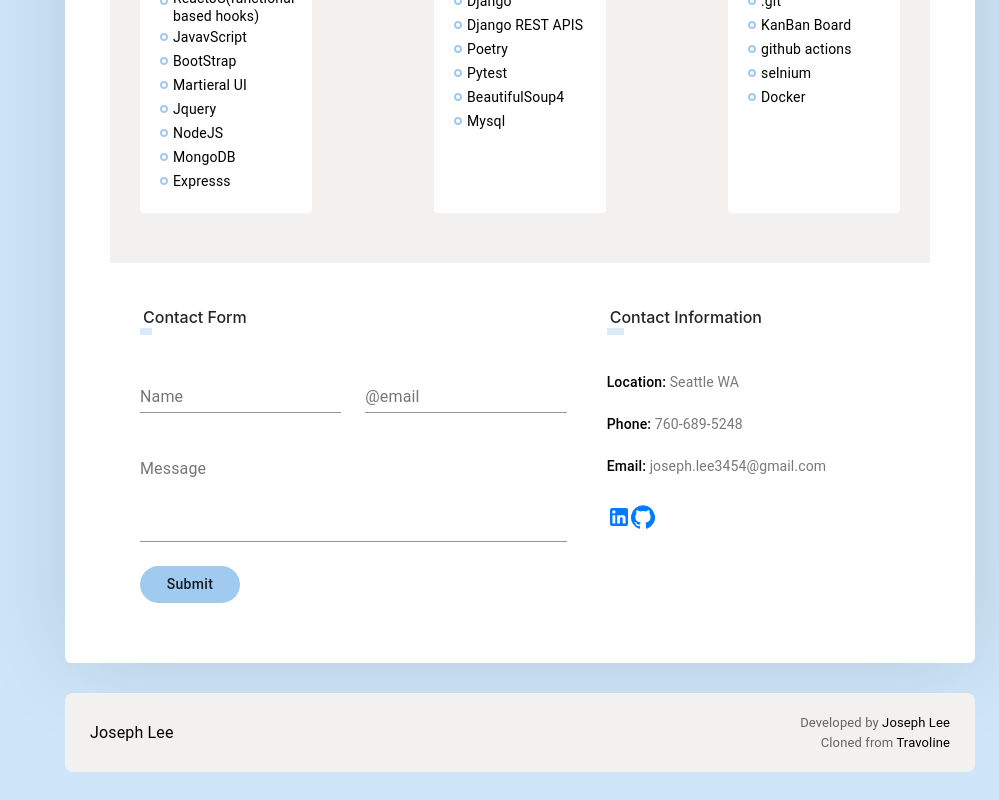
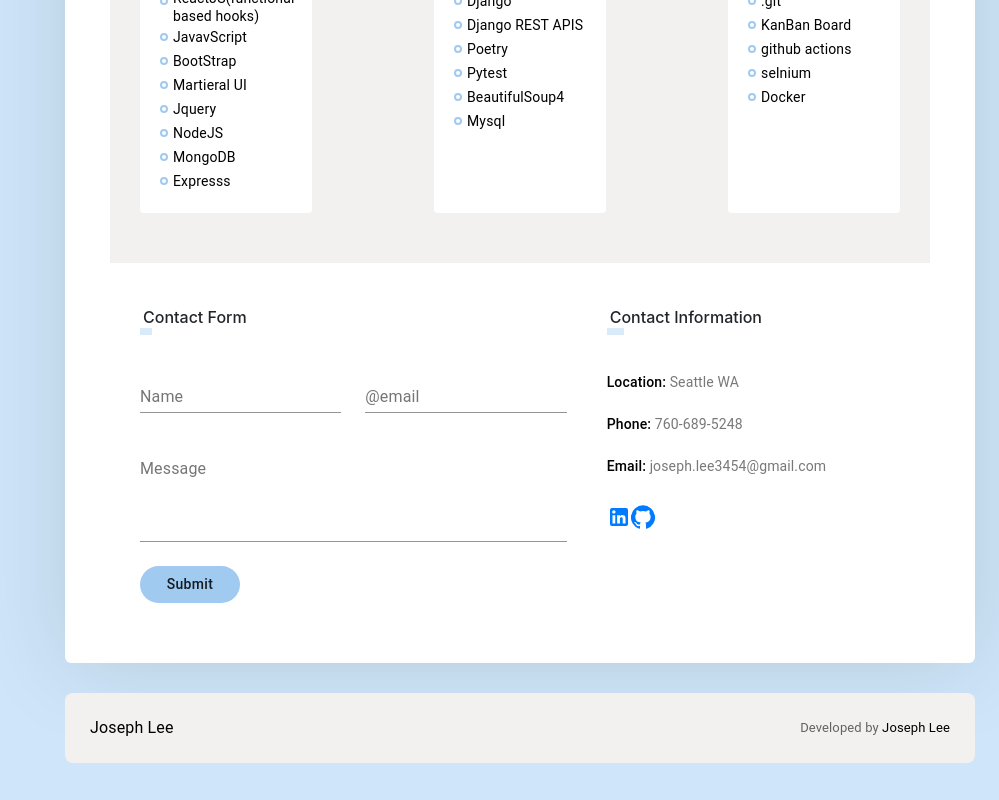
Before and after one commit to josephlee3454/resume-portfolio-2, a React (Create React App) app: page / in a window 1280 px wide. Shown: the part 1690-2490 px from the top of the page, without its empty margins (281-1280 px from the left). Built offline with nearby package versions, Linux system fonts and the light colour scheme.

Commit message:
took aws amp stuff out

```diff
--- a/src/componenets/Footer/Footer.js
+++ b/src/componenets/Footer/Footer.js
@@ -13,7 +13,7 @@ const Footer = () => {
                 <Typography className = "footer_cp">
                     Developed by <a href ="/" target="_blank">Joseph Lee</a>
                     <br/>
-                    Cloned from <a href="https://themeforest.net/user/tavonline" target="_blank">Travoline</a>
+                    {/* Cloned from <a href="https://themeforest.net/user/tavonline" target="_blank">Travoline</a> */}
                 </Typography>
             </div>
         </div>
```
